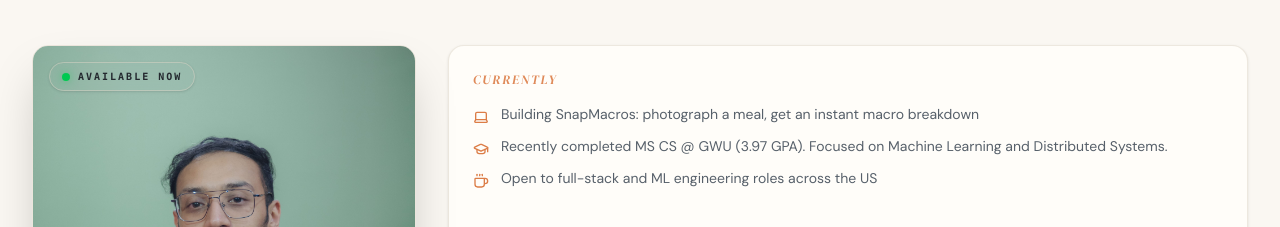
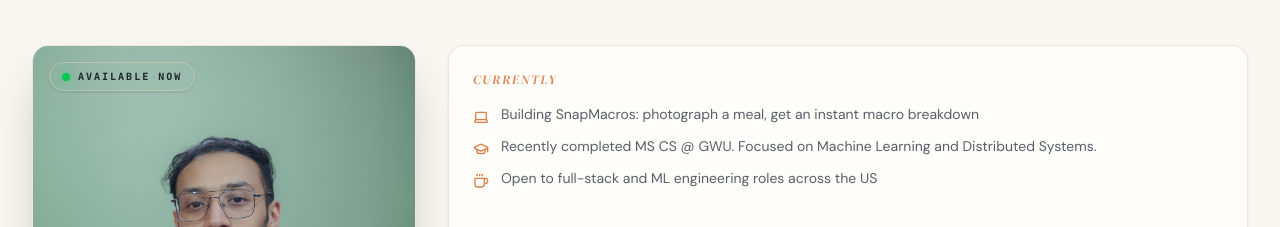
Before and after one commit to aabhiyann/portfolio-abhiyan, a React (Vite) app: page / in a window 1280 px wide. Shown: the part 880-1107 px from the top of the page. Built offline with nearby package versions, Linux system fonts and the light colour scheme.

Commit message:
content: remove GPA from hero currently card

```diff
--- a/src/components/HeroCurrentlyCard.tsx
+++ b/src/components/HeroCurrentlyCard.tsx
@@ -21,8 +21,8 @@ const HeroCurrentlyCard: React.FC = () => {
               <GraduationCap className="w-4 h-4" />
             </span>
             <span className="text-sm text-text-secondary leading-snug">
-              Recently completed MS CS @ GWU (3.97 GPA). Focused on Machine
-              Learning and Distributed Systems.
+              Recently completed MS CS @ GWU. Focused on Machine Learning and
+              Distributed Systems.
             </span>
           </li>
           <li className="flex items-start gap-3">
```
